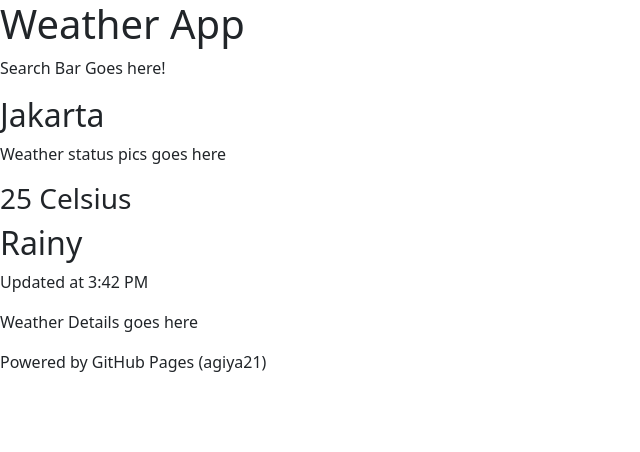
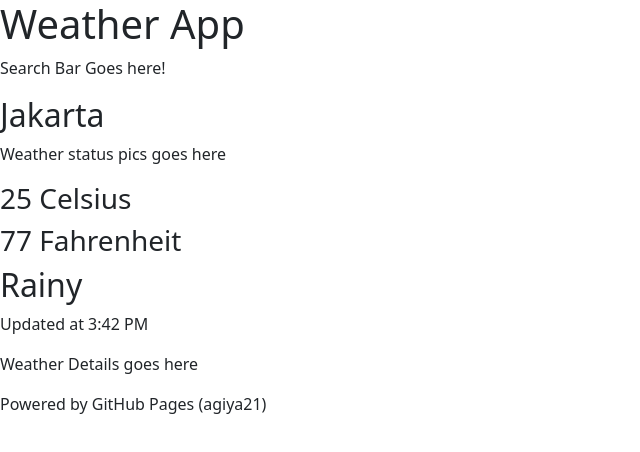
Before and after one commit to agiya21/weather-app, a React (Create React App) app: page / in a window 1280 px wide. Shown: the top 452 px of the page, without its empty margins (0-640 px from the left). Built offline with nearby package versions, Linux system fonts and the light colour scheme.

Commit message:
refactor: 💡 Adding props in WeatherCard
Adding props Temperature Fahrenheit in WeatherCard and Temperature
Components

```diff
--- a/src/components/WeatherCard.js
+++ b/src/components/WeatherCard.js
@@ -10,7 +10,8 @@ function WeatherCard(props) {
         <div>
             <CityName name={props.city}/>
             <Pics />
-            <Temperature temp="25 Celsius"/>
+            <Temperature tempCelsius="25 Celsius"
+                tempFahrenheit="77 Fahrenheit"/>
             <Conditions conds="Rainy"/>
             <UpdateTime />
         </div>
--- a/src/components/WeatherCard/Temperature.js
+++ b/src/components/WeatherCard/Temperature.js
@@ -1,8 +1,11 @@
 import React from 'react'
 
 function Temperature(props) {
-    return(
-        <h3>{props.temp}</h3>
+    return (
+        <div>
+            <h3>{props.tempCelsius}</h3>
+            <h3>{props.tempFahrenheit}</h3>
+        </div>
     )
 }
 
```
